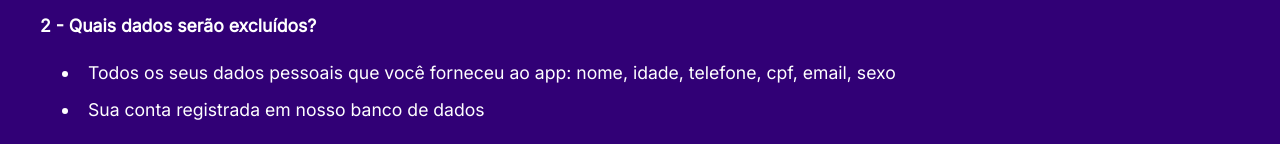
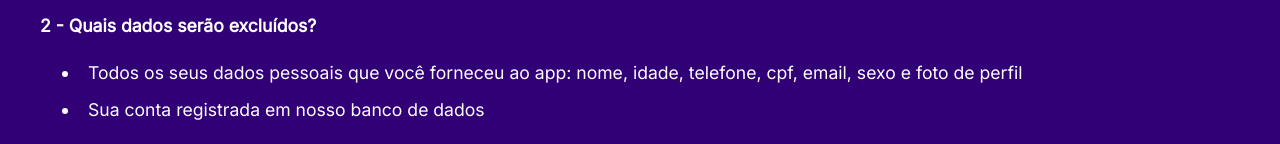
Before and after one commit to economizai-app/economizai-delete-page, a plain HTML site: page index.html in a window 1280 px wide. Shown: the part 736-880 px from the top of the page. Drawn offline with Linux system fonts and the light colour scheme.

Commit message:
adicionando foto de perfil como exclusão

```diff
--- a/index.html
+++ b/index.html
@@ -46,7 +46,7 @@
             </div>
             <p style="font-weight:bold;">2 - Quais dados serão excluídos?</p>
             <ul>
-                <li>Todos os seus dados pessoais que você forneceu ao app: nome, idade, telefone, cpf, email, sexo</li>
+                <li>Todos os seus dados pessoais que você forneceu ao app: nome, idade, telefone, cpf, email, sexo e foto de perfil</li>
                 <li>Sua conta registrada em nosso banco de dados</li>
             </ul>
         </div>
```
